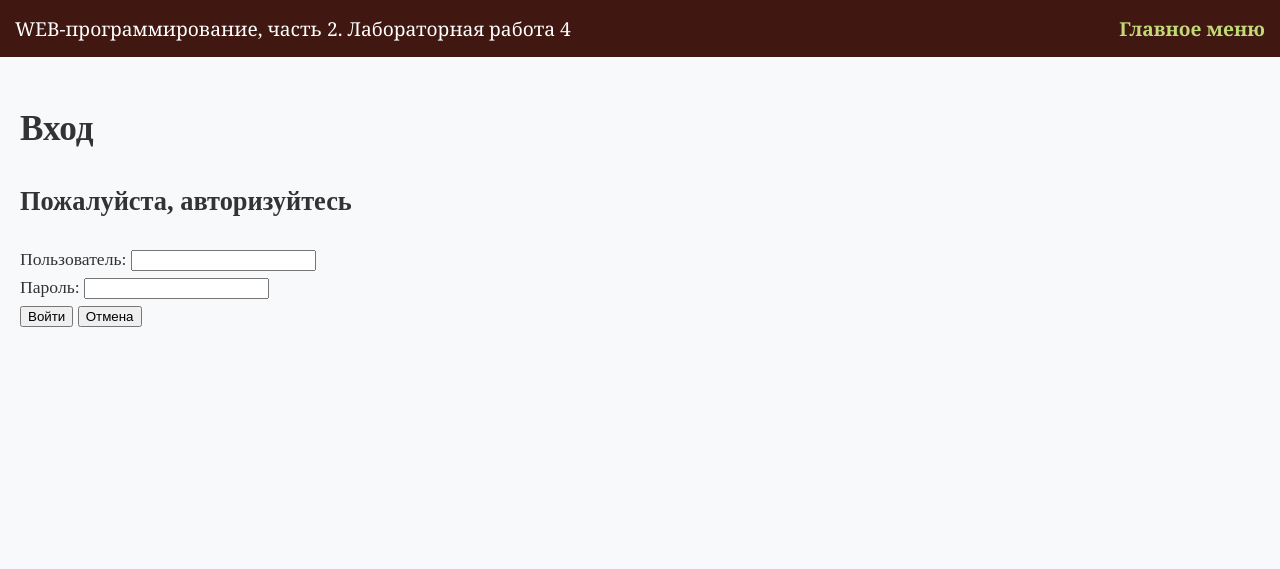
After one commit to rieonnn/zelebobka, a Flask app: page /lab4/login in a window 1280 px wide. The commit adds this page. Shown: the top 569 px of the page. Run offline with Flask 3, Linux system fonts and the light colour scheme.

Commit message:
Авторизация

```diff
--- a/lab4.py
+++ b/lab4.py
@@ -119,3 +119,17 @@ def tree():
             tree_count += 1
 
     return redirect('/lab4/tree')
+
+@lab4.route('/lab4/login', methods = ['GET', 'POST'])
+def login():
+    if request.method == 'GET':
+        return render_template('lab4/login.html', authorized=False)
+
+    login = request.form.get('login')
+    password = request.form.get('password')
+
+    if login == 'irina' and password == '123':
+        return render_template('/lab4/login.html', login=login, authorized=True)
+
+    error = 'Неверные логин и/или пароль'
+    return render_template('lab4/login.html', error=error, authorized=False)
--- a/templates/lab4/lab4.html
+++ b/templates/lab4/lab4.html
@@ -32,5 +32,9 @@
             <li>
                 <a href="/lab4/tree">Деревья</a>
             </li>
+
+            <li>
+                <a href="/lab4/login">Форма авторизации</a>
+            </li>
         </ol>
 {% endblock %}
--- /dev/null
+++ b/templates/lab4/login.html
@@ -0,0 +1,28 @@
+{% extends "base.html" %}
+
+{% block lab %}Лабораторная работа 4{% endblock %}
+
+
+{% block main %}
+    {% if authorized %}
+        <h1>Добро пожаловать, {{ login }}!</h1>
+    {% else %}
+        <h1>Вход</h1>
+        <h2>Пожалуйста, авторизуйтесь</h2>
+        <form method="post">
+            <div>
+                <label for="login">Пользователь:</label>
+                <input type="text" id="login" name="login">
+            </div>
+            <div>
+                <label for="password">Пароль:</label>
+                <input type="password" id="password" name="password">
+            </div>
+            <div>{{ error }}</div>
+            <div>
+                <button type="submit">Войти</button>
+                <button type="reset">Отмена</button>
+            </div>
+        </form>
+        {% endif %}
+    {% endblock %}
```
